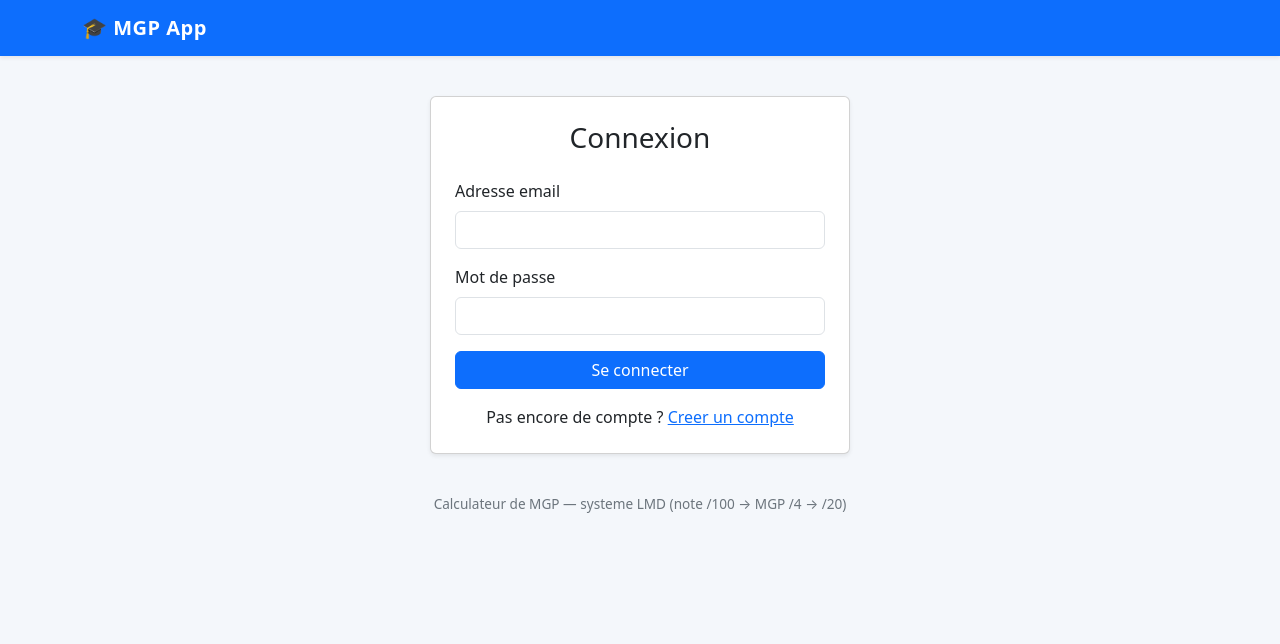
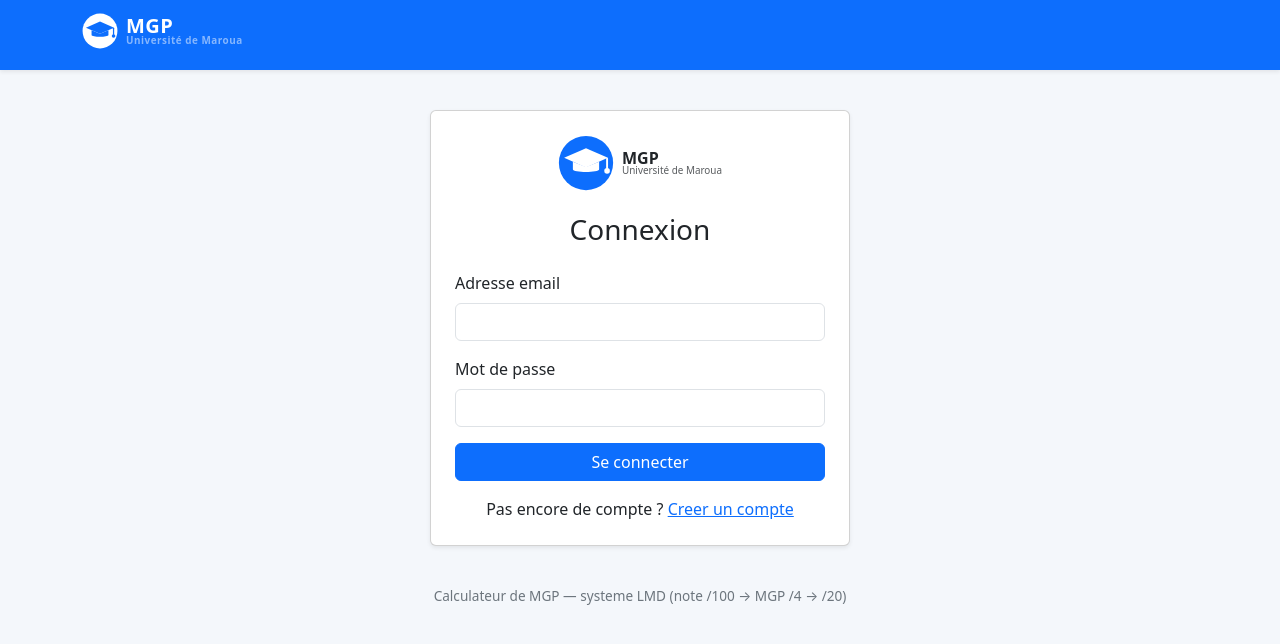
Before and after one commit to Bnfs/mgp-app, a React (Vite) app: page /connexion in a window 1280 px wide. Shown: the top 644 px of the page. Built offline with nearby package versions, Linux system fonts and the light colour scheme; no server answers.

Commit message:
Ajout d'un logo provisoire (toque SVG + nom ecole) navbar + pages auth

```diff
--- /dev/null
+++ b/src/components/Logo.jsx
@@ -0,0 +1,43 @@
+// ⬇️ Nom de l'ecole affiche a cote du logo. Modifie cette ligne si besoin.
+export const NOM_ECOLE = 'Université de Maroua'
+
+// Logo provisoire : une toque de diplome (mortarboard) en SVG + le nom de l'ecole.
+// Remplacable plus tard par le vrai logo (voir <Logo /> et le composant image).
+export default function Logo({ size = 36, showText = true, light = false }) {
+  return (
+    <span className="d-inline-flex align-items-center gap-2">
+      <svg
+        width={size}
+        height={size}
+        viewBox="0 0 64 64"
+        role="img"
+        aria-label="Logo MGP"
+      >
+        <circle cx="32" cy="32" r="31" fill={light ? '#ffffff' : '#0d6efd'} />
+        <g fill={light ? '#0d6efd' : '#ffffff'}>
+          {/* planche de la toque */}
+          <polygon points="32,15 57,26 32,37 7,26" />
+          {/* base de la toque (le bonnet) */}
+          <path d="M17 30.5 v8.5 c0 4.2 30 4.2 30 0 v-8.5 l-15 6.2 z" />
+          {/* ficelle du gland */}
+          <rect x="55" y="26" width="2.2" height="13" rx="1.1" />
+          {/* gland */}
+          <circle cx="56.1" cy="41" r="3.2" />
+        </g>
+      </svg>
+      {showText && (
+        <span className="d-flex flex-column lh-1 text-start">
+          <span className={`fw-bold ${light ? 'text-white' : ''}`}>
+            MGP
+          </span>
+          <small
+            className={light ? 'text-white-50' : 'text-muted'}
+            style={{ fontSize: '0.62rem' }}
+          >
+            {NOM_ECOLE}
+          </small>
+        </span>
+      )}
+    </span>
+  )
+}
--- a/src/components/Navbar.jsx
+++ b/src/components/Navbar.jsx
@@ -1,5 +1,6 @@
 import { Link, useNavigate } from 'react-router-dom'
 import { useAuth } from '../context/AuthContext'
+import Logo from './Logo'
 
 export default function Navbar() {
   const { user, signOut } = useAuth()
@@ -14,7 +15,7 @@ export default function Navbar() {
     <nav className="navbar navbar-expand navbar-dark bg-primary mb-4 shadow-sm">
       <div className="container">
         <Link className="navbar-brand brand-logo" to="/">
-          🎓 MGP App
+          <Logo light />
         </Link>
         <div className="ms-auto d-flex align-items-center gap-3">
           {user && (
--- a/src/pages/Login.jsx
+++ b/src/pages/Login.jsx
@@ -1,6 +1,7 @@
 import { useState } from 'react'
 import { Link, useNavigate } from 'react-router-dom'
 import { useAuth } from '../context/AuthContext'
+import Logo from '../components/Logo'
 
 export default function Login() {
   const { signIn } = useAuth()
@@ -27,6 +28,9 @@ export default function Login() {
     <div className="container">
       <div className="card shadow-sm auth-card">
         <div className="card-body p-4">
+          <div className="text-center mb-3">
+            <Logo size={56} />
+          </div>
           <h3 className="card-title text-center mb-4">Connexion</h3>
           {error && <div className="alert alert-danger py-2">{error}</div>}
           <form onSubmit={handleSubmit}>
--- a/src/pages/Register.jsx
+++ b/src/pages/Register.jsx
@@ -1,6 +1,7 @@
 import { useState } from 'react'
 import { Link, useNavigate } from 'react-router-dom'
 import { useAuth } from '../context/AuthContext'
+import Logo from '../components/Logo'
 
 export default function Register() {
   const { signUp } = useAuth()
@@ -40,6 +41,9 @@ export default function Register() {
     <div className="container">
       <div className="card shadow-sm auth-card">
         <div className="card-body p-4">
+          <div className="text-center mb-3">
+            <Logo size={56} />
+          </div>
           <h3 className="card-title text-center mb-4">Creer un compte</h3>
           {error && <div className="alert alert-danger py-2">{error}</div>}
           {message && <div className="alert alert-success py-2">{message}</div>}
```
